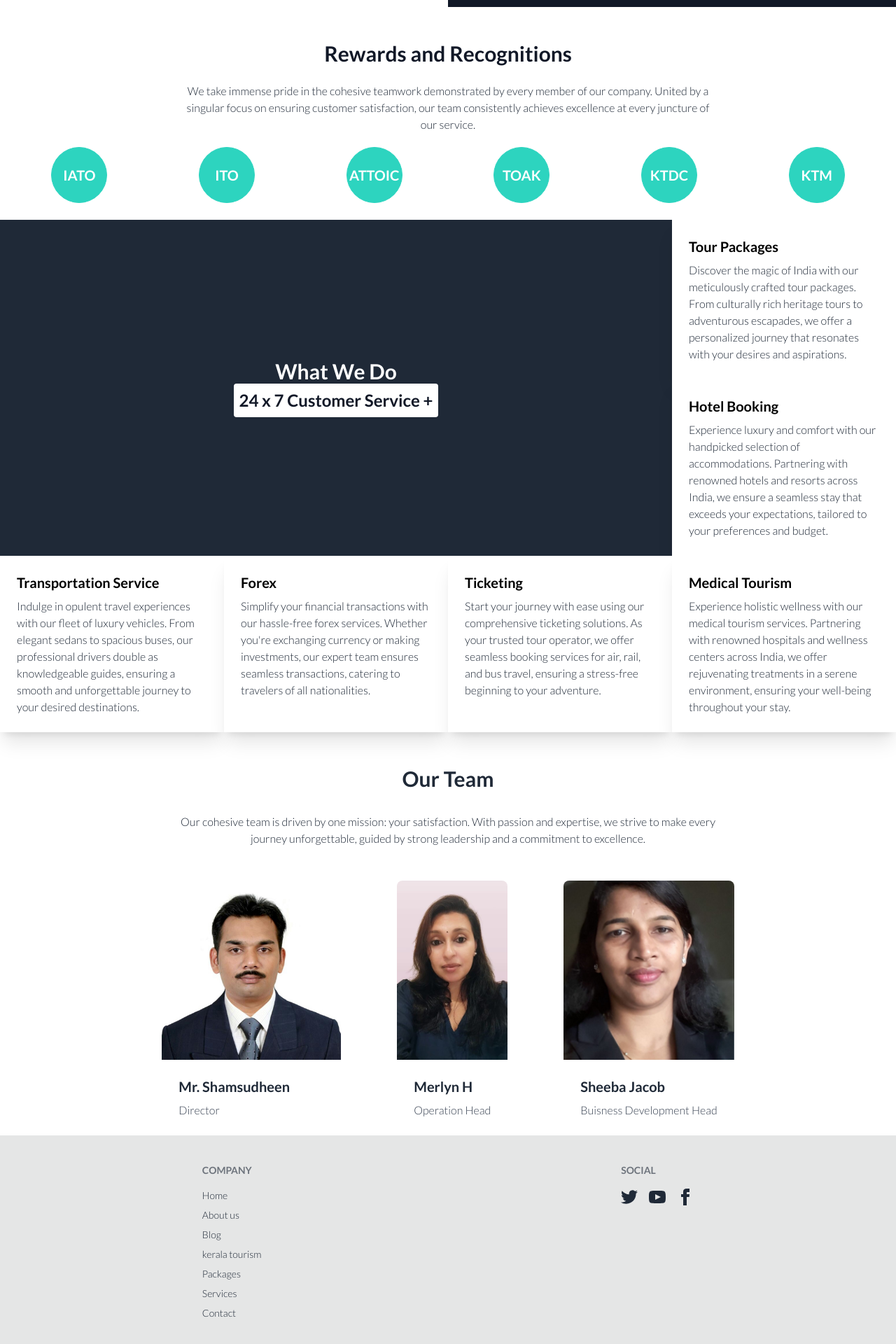
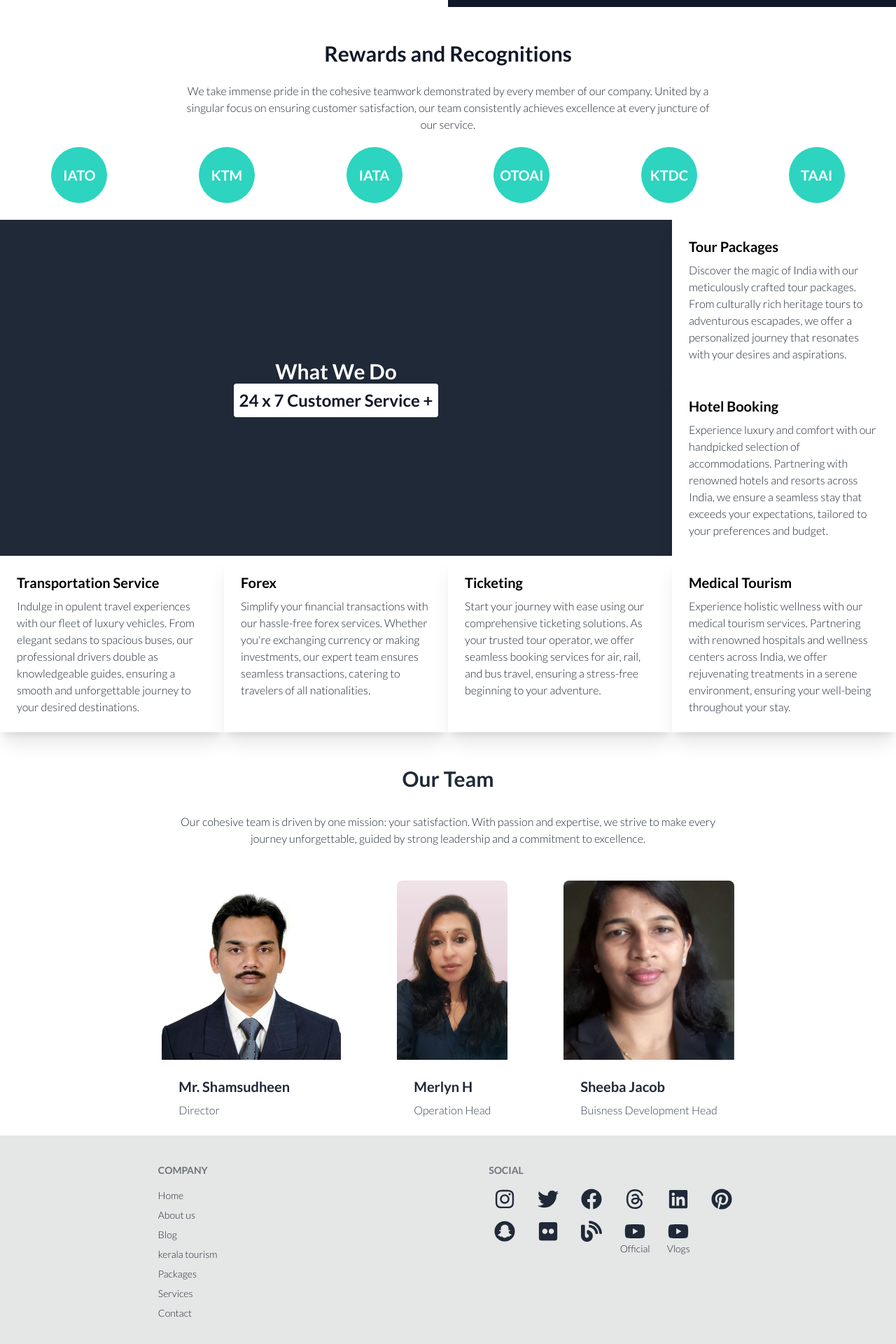
Before and after one commit to afreediz/ksa-tourism, a React (Vite) app: page /about in a window 1280 px wide. Shown: the part 2478-4398 px from the top of the page at 70% size. Built offline with nearby package versions, Linux system fonts and the light colour scheme.

Commit message:
updated footer and rewards

```diff
--- a/src/Components/Footer.jsx
+++ b/src/Components/Footer.jsx
@@ -1,5 +1,7 @@
 import React from 'react'
 import { Link } from 'react-router-dom'
+import { FaBlog, FaFacebook, FaFlickr, FaInstagram, FaLinkedin, FaPinterest, FaSnapchat, FaTwitter, FaYoutube } from "react-icons/fa";
+import { FaThreads } from "react-icons/fa6";
 
 function Footer() {
   return (
@@ -16,10 +18,40 @@ function Footer() {
   </nav>
   <nav>
     <h6 className="footer-title">Social</h6>
-    <div className="grid grid-flow-col gap-4">
-      <a><svg xmlns="http://www.w3.org/2000/svg" width="24" height="24" viewBox="0 0 24 24" className="fill-current"><path d="M24 4.557c-.883.392-1.832.656-2.828.775 1.017-.609 1.798-1.574 2.165-2.724-.951.564-2.005.974-3.127 1.195-.897-.957-2.178-1.555-3.594-1.555-3.179 0-5.515 2.966-4.797 6.045-4.091-.205-7.719-2.165-10.148-5.144-1.29 2.213-.669 5.108 1.523 6.574-.806-.026-1.566-.247-2.229-.616-.054 2.281 1.581 4.415 3.949 4.89-.693.188-1.452.232-2.224.084.626 1.956 2.444 3.379 4.6 3.419-2.07 1.623-4.678 2.348-7.29 2.04 2.179 1.397 4.768 2.212 7.548 2.212 9.142 0 14.307-7.721 13.995-14.646.962-.695 1.797-1.562 2.457-2.549z"></path></svg></a>
-      <a><svg xmlns="http://www.w3.org/2000/svg" width="24" height="24" viewBox="0 0 24 24" className="fill-current"><path d="M19.615 3.184c-3.604-.246-11.631-.245-15.23 0-3.897.266-4.356 2.62-4.385 8.816.029 6.185.484 8.549 4.385 8.816 3.6.245 11.626.246 15.23 0 3.897-.266 4.356-2.62 4.385-8.816-.029-6.185-.484-8.549-4.385-8.816zm-10.615 12.816v-8l8 3.993-8 4.007z"></path></svg></a>
-      <a><svg xmlns="http://www.w3.org/2000/svg" width="24" height="24" viewBox="0 0 24 24" className="fill-current"><path d="M9 8h-3v4h3v12h5v-12h3.642l.358-4h-4v-1.667c0-.955.192-1.333 1.115-1.333h2.885v-5h-3.808c-3.596 0-5.192 1.583-5.192 4.615v3.385z"></path></svg></a>
+    <div className="grid grid-cols-3 md:grid-cols-4 lg:grid-cols-6 gap-4">
+      <a href="https://www.instagram.com/ksatours/">
+        <FaInstagram className=" text-3xl mx-2" />
+      </a>
+      <a href="https://x.com/ksatourstravels">
+        <FaTwitter className=" text-3xl mx-2" />
+      </a>
+      <a href="https://www.facebook.com/ksatoursandtravelspvtltd/">
+        <FaFacebook className=" text-3xl mx-2" />
+      </a>
+      <a href="https://www.threads.net/@ksatours">
+        <FaThreads className=" text-3xl mx-2" />
+      </a>
+      <a href="https://www.linkedin.com/company/ksa-tours-and-travels-pvt-ltd">
+        <FaLinkedin className=" text-3xl mx-2" />
+      </a>
+      <a href="https://pin.it/6sF5oWAIk">
+        <FaPinterest className=" text-3xl mx-2" />
+      </a>
+      <a href="https://www.snapchat.com/add/travelvloggerr">
+        <FaSnapchat className=" text-3xl mx-2" />
+      </a>
+      <a href="https://flic.kr/ps/2z6MK9">
+        <FaFlickr className=" text-3xl mx-2" />
+      </a>
+      <a href="https://ksatoursntravels.blogspot.com/">
+        <FaBlog className=" text-3xl mx-2" />
+      </a>
+      <a href="http://www.youtube.com/@KSAToursandTravelsPvtLtd">
+        <span className=' flex flex-col items-center'> <FaYoutube className=" text-3xl mx-2 " /> Official  </span>
+      </a>
+      <a href="http://youtube.com/c/SAFARIDAYS/videos">
+        <span className=' flex flex-col items-center'> <FaYoutube className=" text-3xl mx-2 " /> Vlogs  </span>
+      </a>
     </div>
   </nav>
 </footer>
--- a/src/Pages/About/Rewards.jsx
+++ b/src/Pages/About/Rewards.jsx
@@ -22,11 +22,11 @@ const Rewards = () => {
             </div>
             <div data-aos="fade-right" className="grid grid-cols-2 md:grid-cols-2 lg:grid-cols-6 gap-2 place-items-center justify-items-center m-3">
               <Circle text={"IATO"}/>
-              <Circle text={"ITO"}/>
-              <Circle text={"ATTOIC"}/>
-              <Circle text={"TOAK"}/>
+              <Circle text={"KTM"}/>
+              <Circle text={"IATA"}/>
+              <Circle text={"OTOAI"}/>
               <Circle text={"KTDC"}/>
-              <Circle text={"KTM"}/>
+              <Circle text={"TAAI"}/>
             </div>
         </div>
     );
```
